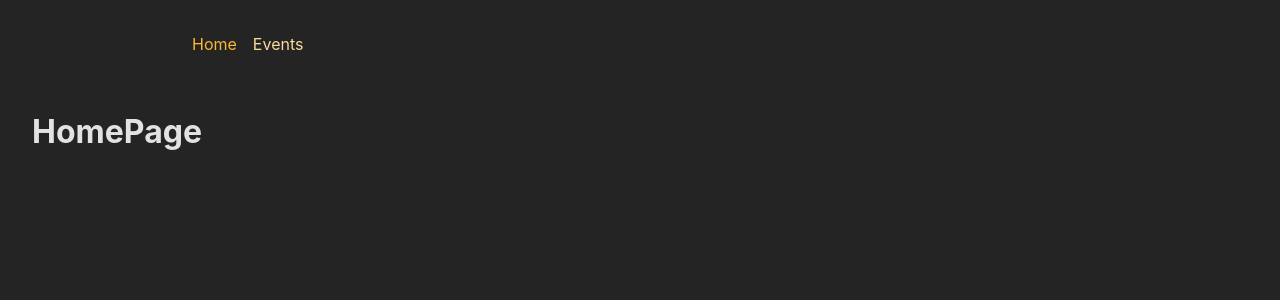
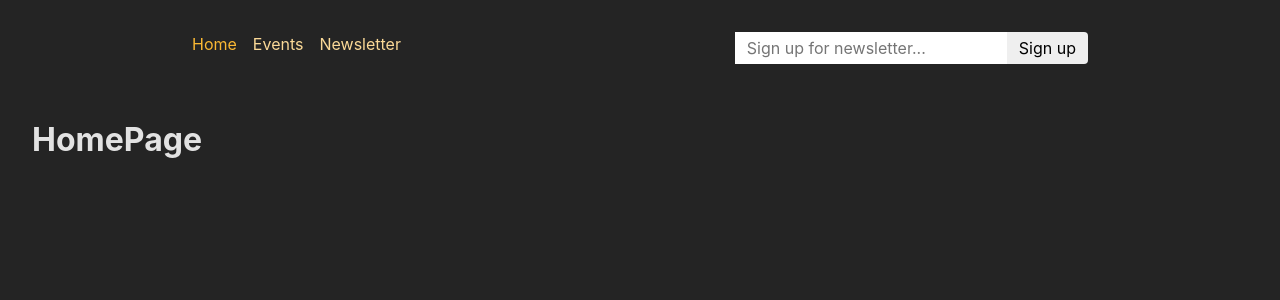
Before and after one commit to edcsu/react_router_advanced, a React (Create React App) app in the folder frontend/: page / in a window 1280 px wide. Shown: the top 300 px of the page. Built offline with nearby package versions, Linux system fonts and the light colour scheme.

Commit message:
style: add newsletter

```diff
--- a/frontend/src/App.js
+++ b/frontend/src/App.js
@@ -9,6 +9,7 @@
 import EventsRoot from "./pages/EventsRoot";
 import ErrorPage from "./pages/ErrorPage";
 import { action as manipulateEventAction } from './components/EventForm'
+import NewsletterPage, { action as newsletterAction } from './pages/Newsletter';
 
 // Challenge / Exercise
 // 1. Add five new (dummy) page components (content can be simple <h1> elements)
@@ -53,8 +54,12 @@
             ],
           }
         ]
-      }
-
+      },
+      {
+        path: 'newsletter',
+        element: <NewsletterPage />,
+        action: newsletterAction,
+      },
     ]
   }
 ])
--- a/frontend/src/components/MainNavigation.js
+++ b/frontend/src/components/MainNavigation.js
@@ -1,5 +1,7 @@
 import { NavLink } from 'react-router';
+
 import classes from './MainNavigation.module.css';
+import NewsletterSignup from './NewsletterSignup';
 
 function MainNavigation() {
   return (
@@ -7,17 +9,39 @@
       <nav>
         <ul className={classes.list}>
           <li>
-            <NavLink to='/' className={({isActive}) => isActive ? classes.active : undefined} end>
+            <NavLink
+              to="/"
+              className={({ isActive }) =>
+                isActive ? classes.active : undefined
+              }
+              end
+            >
               Home
             </NavLink>
           </li>
           <li>
-            <NavLink to='/events' className={({isActive}) => isActive ? classes.active : undefined}>
+            <NavLink
+              to="/events"
+              className={({ isActive }) =>
+                isActive ? classes.active : undefined
+              }
+            >
               Events
+            </NavLink>
+          </li>
+          <li>
+            <NavLink
+              to="/newsletter"
+              className={({ isActive }) =>
+                isActive ? classes.active : undefined
+              }
+            >
+              Newsletter
             </NavLink>
           </li>
         </ul>
       </nav>
+      <NewsletterSignup />
     </header>
   );
 }
--- /dev/null
+++ b/frontend/src/components/NewsletterSignup.js
@@ -0,0 +1,16 @@
+import classes from './NewsletterSignup.module.css';
+
+function NewsletterSignup() {
+  return (
+    <form method="post" className={classes.newsletter}>
+      <input
+        type="email"
+        placeholder="Sign up for newsletter..."
+        aria-label="Sign up for newsletter"
+      />
+      <button>Sign up</button>
+    </form>
+  );
+}
+
+export default NewsletterSignup;
--- /dev/null
+++ b/frontend/src/components/NewsletterSignup.module.css
@@ -0,0 +1,18 @@
+.newsletter input,
+.newsletter button {
+  font: inherit;
+  padding: 0.25rem 0.75rem;
+  border-radius: 0;
+  border: none;
+}
+
+.newsletter button {
+  border-top-right-radius: 4px;
+  border-bottom-right-radius: 4px;
+  cursor: pointer;
+}
+
+.newsletter button:hover {
+  background-color: var(--color-primary-300);
+  color: var(--color-gray-800);
+}
--- /dev/null
+++ b/frontend/src/pages/Newsletter.js
@@ -0,0 +1,21 @@
+import NewsletterSignup from '../components/NewsletterSignup';
+import PageContent from './PageContent';
+
+function NewsletterPage() {
+  return (
+    <PageContent title="Join our awesome newsletter!">
+      <NewsletterSignup />
+    </PageContent>
+  );
+}
+
+export default NewsletterPage;
+
+export async function action({ request }) {
+  const data = await request.formData();
+  const email = data.get('email');
+
+  // send to backend newsletter server ...
+  console.log(email);
+  return { message: 'Signup successful!' };
+}
```
